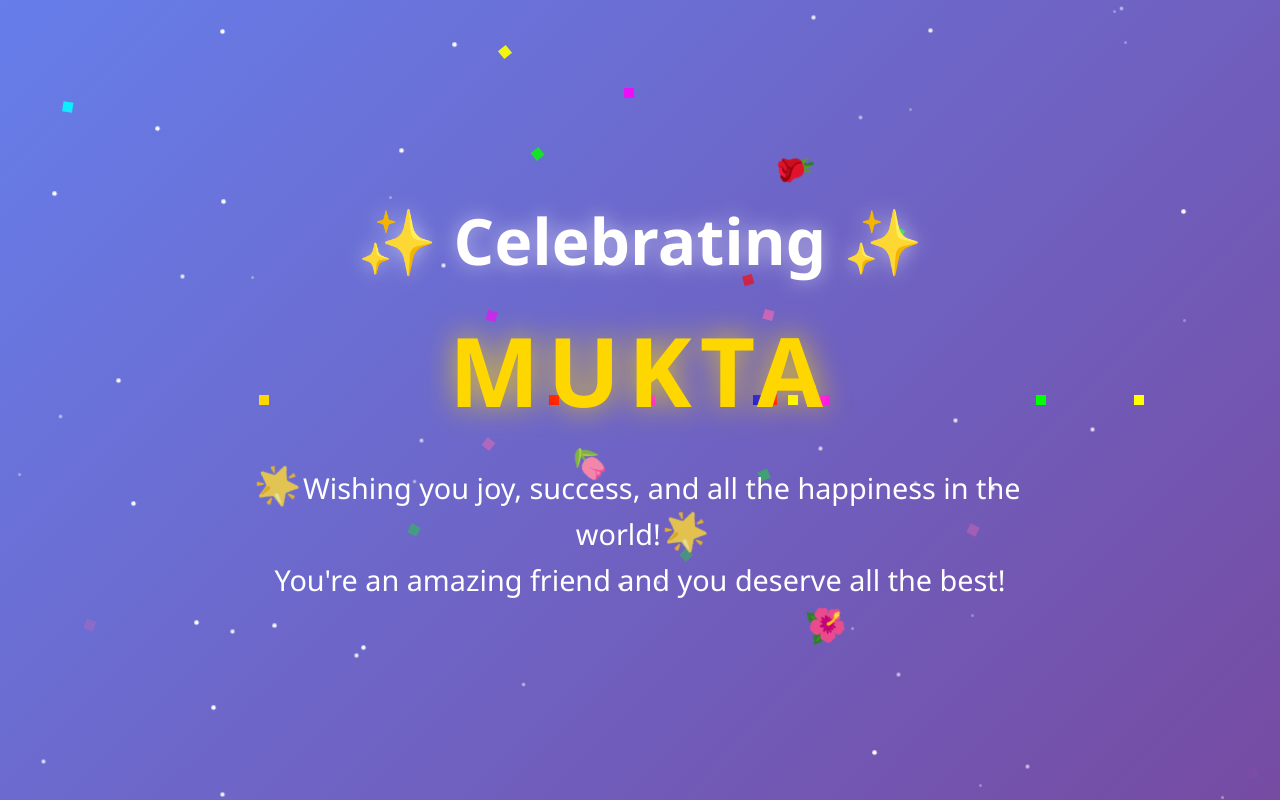
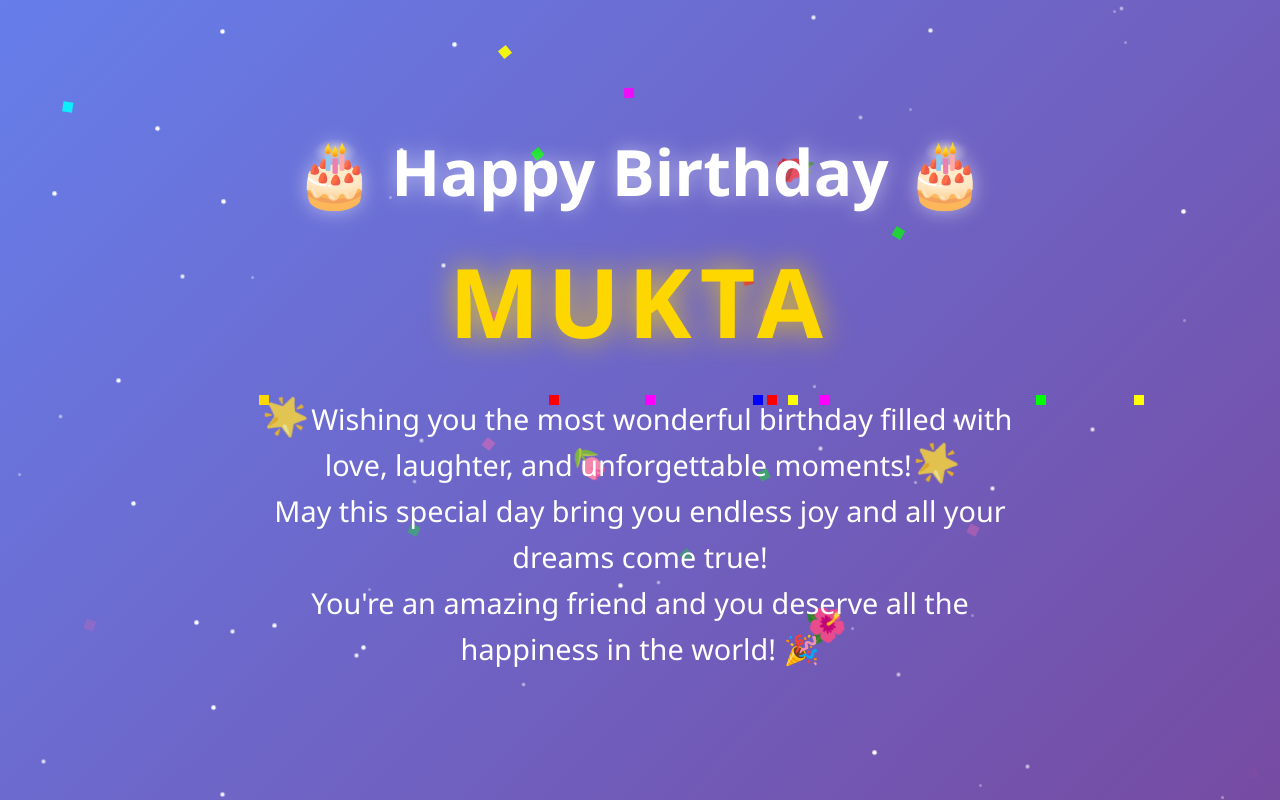
Before and after one commit to protech-sukalpa-7/birthday_wish, a plain HTML site: page index.html in a window 1280 px wide. Drawn offline with Linux system fonts and the light colour scheme.

Commit message:
Update index.html

```diff
--- a/index.html
+++ b/index.html
@@ -196,14 +196,16 @@
 </head>
 <body>
     <div class="container">
-        <h1 class="main-title">✨ Celebrating ✨</h1>
+        <h1 class="main-title">🎂 Happy Birthday 🎂</h1>
         <h2 class="name">MUKTA</h2>
         <p class="message">
             <span class="sparkle">🌟</span>
-            Wishing you joy, success, and all the happiness in the world!
+            Wishing you the most wonderful birthday filled with love, laughter, and unforgettable moments!
             <span class="sparkle">🌟</span>
             <br>
-            You're an amazing friend and you deserve all the best!
+            May this special day bring you endless joy and all your dreams come true!
+            <br>
+            You're an amazing friend and you deserve all the happiness in the world! 🎉
         </p>
     </div>
 
```
